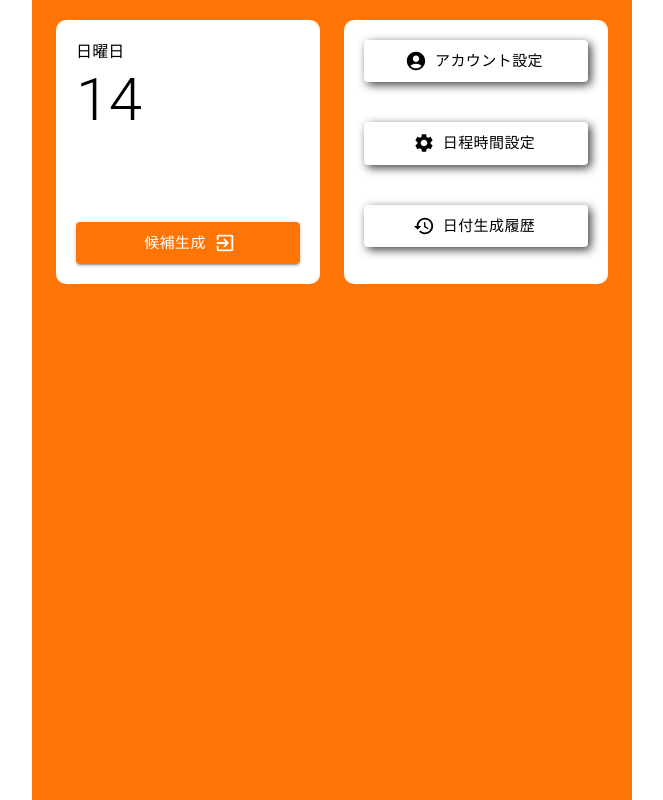
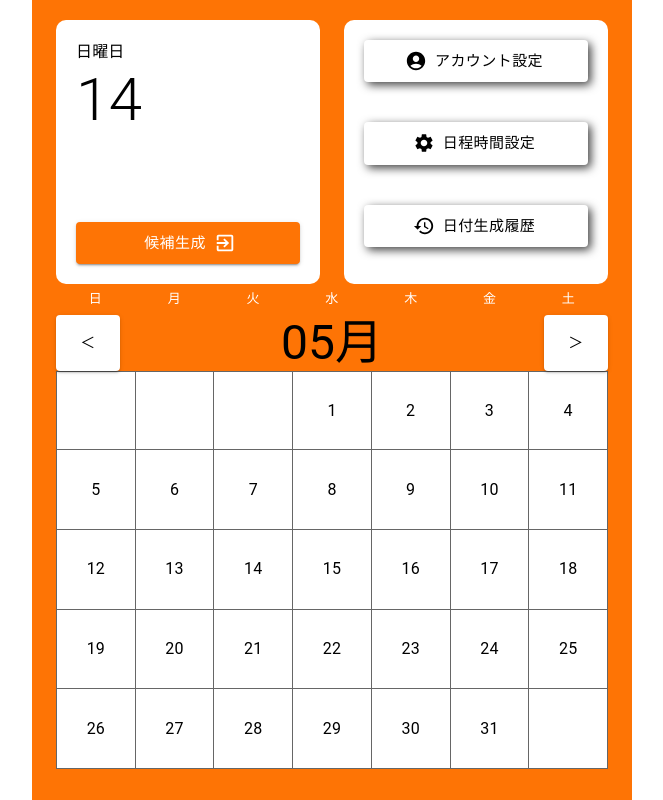
Before and after one commit to Yuma-Satake/career-sync, a React (Vite) app: page / in a window 1280 px wide. Shown: the whole page, without its empty margins (308-971 px from the left). Built offline with nearby package versions, Linux system fonts and the light colour scheme.

Commit message:
topのcalender

```diff
--- /dev/null
+++ b/src/pages/top/CalenderHeader.tsx
@@ -0,0 +1,26 @@
+import { Button, Grid } from '@mui/material';
+import { Stack } from '@mui/system';
+import type { FC } from 'react';
+
+const weekArray = ['日', '月', '火', '水', '木', '金', '土'];
+
+/**
+ * カレンダーの曜日の列の表示
+ */
+export const CalenderHeader: FC = () => {
+  return (
+    <Grid container justifyContent="center" columns={7}>
+      {weekArray.map((item) => {
+        return (
+          <Grid key={item} item xs={1}>
+            <Stack alignItems="center">
+              <Button size="small" sx={{ color: 'white' }}>
+                {item}
+              </Button>
+            </Stack>
+          </Grid>
+        );
+      })}
+    </Grid>
+  );
+};
--- a/src/pages/top/TopPage.tsx
+++ b/src/pages/top/TopPage.tsx
@@ -1,13 +1,18 @@
 import { Box, Button, Container, Stack, Typography } from '@mui/material';
+import type { Dayjs } from 'dayjs';
 import { FC } from 'react';
 import { useNavigate } from 'react-router-dom';
 import ExitToAppIcon from '@mui/icons-material/ExitToApp';
 import AccountCircleIcon from '@mui/icons-material/AccountCircle';
 import SettingsIcon from '@mui/icons-material/Settings';
 import HistoryIcon from '@mui/icons-material/History';
+import { useCalenderControl } from './useCalenderControl';
+import { CalenderHeader } from './CalenderHeader';
 
 export const TopPage: FC = () => {
   const router = useNavigate();
+
+  const { nowDate, dateArrayByWeek, addMonth, subtractMonth } = useCalenderControl();
 
   return (
     <Container
@@ -66,7 +71,7 @@ export const TopPage: FC = () => {
             size="large"
             startIcon={<AccountCircleIcon />}
             onClick={() => {
-              router('/auth-page');
+              router('/auth');
             }}
             sx={{
               color: 'black',
@@ -81,7 +86,7 @@ export const TopPage: FC = () => {
             size="large"
             startIcon={<SettingsIcon />}
             onClick={() => {
-              router('/plans-page');
+              router('/plans');
             }}
             sx={{
               color: 'black',
@@ -96,7 +101,7 @@ export const TopPage: FC = () => {
             size="large"
             startIcon={<HistoryIcon />}
             onClick={() => {
-              router('/history-page');
+              router('/history');
             }}
             sx={{
               color: 'black',
@@ -108,6 +113,65 @@ export const TopPage: FC = () => {
           </Button>
         </Stack>
       </Stack>
+
+      <CalenderHeader />
+      <Stack direction="row" justifyContent="space-between">
+        <Button
+          variant="contained"
+          size="large"
+          onClick={subtractMonth}
+          sx={{
+            bgcolor: 'white',
+            color: 'black',
+          }}
+        >
+          ＜
+        </Button>
+
+        <Typography variant="h3">{nowDate.format('MM月')}</Typography>
+
+        <Button
+          variant="contained"
+          size="large"
+          onClick={addMonth}
+          sx={{
+            bgcolor: 'white',
+            color: 'black',
+          }}
+        >
+          ＞
+        </Button>
+      </Stack>
+      {
+        // カレンダーの表示
+
+        dateArrayByWeek.map((week, index) => (
+          <Stack key={index} direction="row">
+            {week.map((date, index2) => (
+              <Stack
+                key={date.format('YYYY-MM-DD')}
+                justifyContent="center"
+                alignItems="center"
+                sx={{
+                  width: '100%',
+                  height: 'auto',
+                  aspectRatio: '1 / 1',
+                  bgcolor: 'white',
+                  borderBottom: '0.5px solid #666666',
+                  borderRight: '0.5px solid #666666',
+                  borderTop: index === 0 ? '0.5px solid #666666' : 'none',
+                  borderLeft: index2 === 0 ? '0.5px solid #666666' : 'none',
+                  padding: '10px',
+                }}
+              >
+                {date.month() === nowDate.month() ? (
+                  <Typography>{date.format('D')}</Typography>
+                ) : null}
+              </Stack>
+            ))}
+          </Stack>
+        ))
+      }
     </Container>
   );
 };
--- /dev/null
+++ b/src/pages/top/useCalenderControl.ts
@@ -0,0 +1,56 @@
+import type { Dayjs } from "dayjs";
+import dayjs from "dayjs";
+import { useState } from "react";
+
+type CalenderControlType = {
+  nowDate: Dayjs;
+  dateArrayByWeek: Dayjs[][];
+  addMonth: () => void;
+  subtractMonth: () => void;
+};
+
+/**
+ * カレンダーの表示を管理するhooks
+ *
+ * @returns nowDate：Day.jsのインスタンス
+ * @returns dateArrayBeWeek：Dayjsの1ヶ月分の配列
+ * @returns addMonth：カレンダーを1月後ろに進める
+ * @returns subtractMonth:カレンダーを1月前に戻す
+ */
+export const useCalenderControl = (): CalenderControlType => {
+  const [MonthPosition, setMonthPosition] = useState<number>(0);
+  const dayObj = dayjs().startOf("month").add(MonthPosition, "month");
+  const nowDate = dayObj;
+
+  // 当月の最初の日付の曜日（位置 0~6）
+  const firstDatePosition = dayObj.startOf("month").day();
+  // 当月の最後の日付
+  const lastDate = dayObj.endOf("month").date();
+  // 当月の週の数
+  const weekCount = Math.ceil((lastDate + firstDatePosition) / 7);
+
+  // その月のカレンダーの最初から最後までの日付を配列に格納
+  const dateArray = [...(Array(weekCount * 7) as void[])].map((_, index) => {
+    return index < firstDatePosition
+      ? dayObj.subtract(firstDatePosition - index, "day")
+      : dayObj.add(index - firstDatePosition, "day");
+  });
+  // 7日ごとに配列に格納する
+  const dateArrayByWeek = [...(Array(weekCount) as void[])].map((_, index) => {
+    return dateArray.slice(index * 7, (index + 1) * 7);
+  });
+
+  /**
+   * 月を前後させる
+   * - addMonth: 1ヶ月後
+   * - subtractMonth: 1ヶ月前
+   */
+  const addMonth = (): void => {
+    setMonthPosition(MonthPosition + 1);
+  };
+  const subtractMonth = (): void => {
+    setMonthPosition(MonthPosition - 1);
+  };
+
+  return { nowDate, dateArrayByWeek, addMonth, subtractMonth };
+};
```
